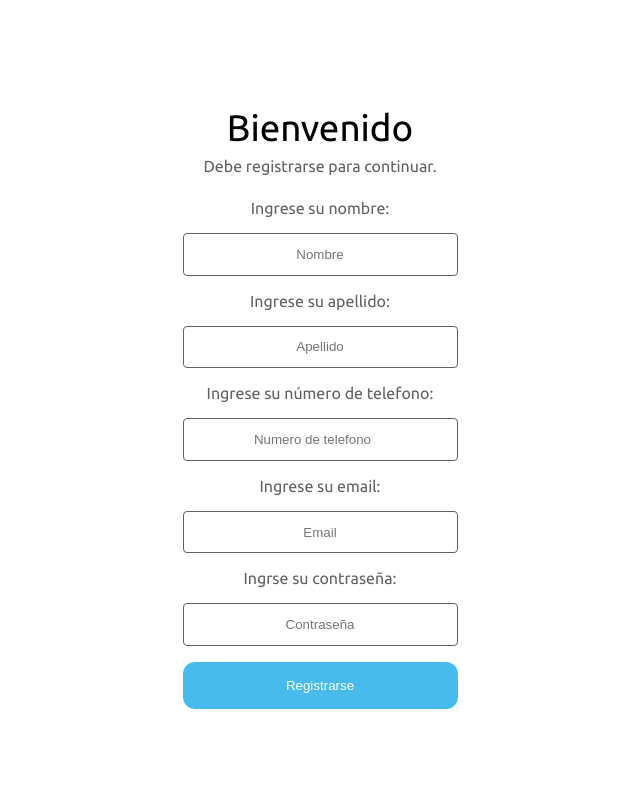
After one commit to Facu185/ViaUy-BusSystem, a PHP site: page /pages/register.php in a window 1280 px wide. The commit adds this page. Shown: the whole page, without its empty margins (320-960 px from the left). Run offline with PHP 8.4, Linux system fonts and the light colour scheme.

Commit message:
feat finished register page

```diff
--- /dev/null
+++ b/src/pages/register.php
@@ -0,0 +1,36 @@
+<?php
+    session_start();
+?>
+<!DOCTYPE html>
+<html lang="en">
+<head>
+    <meta charset="UTF-8">
+    <meta name="viewport" content="width=device-width, initial-scale=1.0">
+    <title>ViaUy - Register</title>
+    <link rel="stylesheet" href="../styles/main.css">
+</head>
+<body>
+    <main class="register">
+        <section class="register__menu">
+            <h2 class="register__welcome">Bienvenido</h2>
+            <p class="register__text">Debe registrarse para continuar.</p>
+            <div class="register__form">
+                <form action="submit" method="post">
+                    <label for="registerName">Ingrese su nombre: </label>
+                    <input type="text" id="registerName" name="registerName" placeholder="Nombre">
+                    <label for="registerLastName">Ingrese su apellido: </label>
+                    <input type="text" id="registerLastName" name="registerLastName" placeholder="Apellido">
+                    <label for="registerPhone">Ingrese su número de telefono: </label>
+                    <input type="number" id="registerPhone" name="registerPhone" placeholder="Numero de telefono">
+                    <label for="registerEmail" >Ingrese su email: </label>
+                    <input type="email" id="registerEmail" name="registerEmail" placeholder="Email">
+                    <label for="registePassword">Ingrse su contraseña: </label>
+                    <input type="password" id="registerPassword" name="registerPassword" placeholder="Contraseña">
+                    <button class="button--primary" id="registerButton" type="button">Registrarse</button>
+                </form>
+            </div>
+        </section>
+    </main>
+    <script src="../js/modules/createUser.js" type="module"></script>
+</body>
+</html>
--- a/src/styles/main.css
+++ b/src/styles/main.css
@@ -80,3 +80,54 @@
     color: #48BBED;
     cursor: pointer;
 }
+.register{
+    display: flex;
+    padding: 1rem;
+    flex-direction: column;
+    justify-content: center;
+    align-items: center;
+    height: 100vh;
+    font-family: 'Ubuntu', sans-serif;
+}
+.register__menu{
+    display: flex;
+    flex-direction: column;
+    justify-content: center;
+    align-items: center;
+    gap: 0.5rem;
+    padding-top: 2rem;
+    text-align: center;
+}
+.register__form{
+    width: 100%;
+}
+.register__form form{
+    display: flex;
+    flex-direction: column;
+    justify-content: center;
+    align-items: center;
+    padding: 1rem;
+    gap: 1rem;
+}
+.register__form form > input {
+    padding: 0.8rem 3rem;
+    border-radius: 0.25rem;
+    border: 1px solid #616161;
+    width: 100%;
+    text-align: center;
+}
+.register__form form > label{
+    display: flex;
+    justify-content: center;
+    align-items: center;
+}
+.register__welcome{
+    font-size: 2.3rem;
+    font-weight: 400;
+}
+.register__text{
+    color: #616161;
+}
+.register__form form > label{
+    color: #616161;
+}
```
